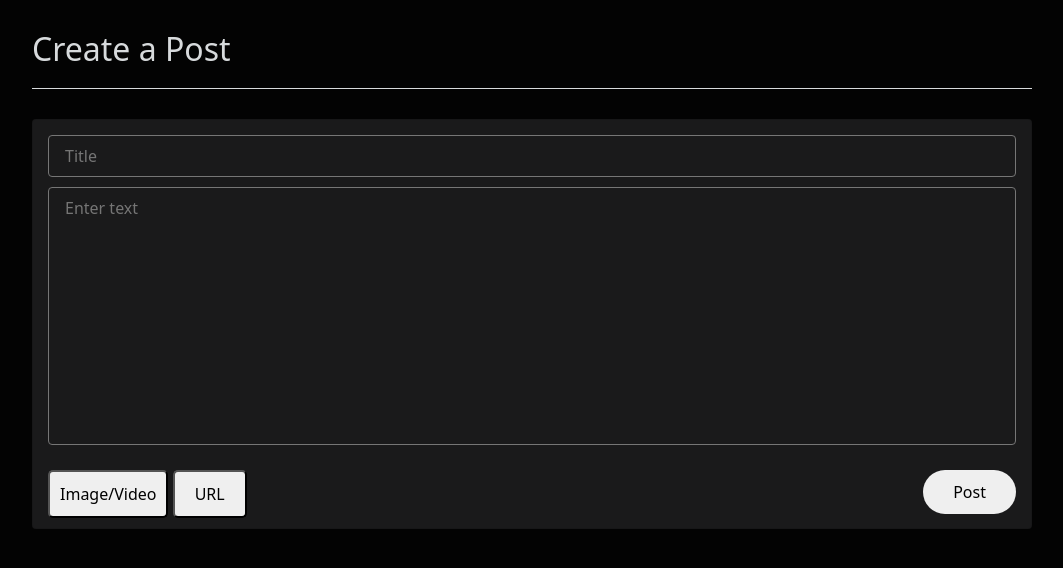
After one commit to Fenshway/roccer, a Flask app: page /create_post in a window 1280 px wide. The commit adds this page. Shown: the top 568 px of the page, without its empty margins (108-1171 px from the left). Run offline with Flask 2, Linux system fonts and the light colour scheme.

Commit message:
Adding Create Post page

```diff
--- a/app.py
+++ b/app.py
@@ -11,3 +11,7 @@ def index():
 @app.get('/settings')
 def settings():
     pass
+
+@app.get('/create_post')
+def create_post():
+    return render_template('create_post.html')
--- a/templates/_layout.html
+++ b/templates/_layout.html
@@ -1,17 +1,23 @@
 <!DOCTYPE html>
 <html lang="en">
+
 <head>
   <meta charset="UTF-8">
   <meta http-equiv="X-UA-Compatible" content="IE=edge">
   <meta name="viewport" content="width=device-width, initial-scale=1.0">
-  <link href="https://cdn.jsdelivr.net/npm/bootstrap@5.1.3/dist/css/bootstrap.min.css" rel="stylesheet" integrity="sha384-1BmE4kWBq78iYhFldvKuhfTAU6auU8tT94WrHftjDbrCEXSU1oBoqyl2QvZ6jIW3" crossorigin="anonymous">
-  <script defer src="https://cdn.jsdelivr.net/npm/bootstrap@5.1.3/dist/js/bootstrap.bundle.min.js" integrity="sha384-ka7Sk0Gln4gmtz2MlQnikT1wXgYsOg+OMhuP+IlRH9sENBO0LRn5q+8nbTov4+1p" crossorigin="anonymous"></script>
+  <link href="https://cdn.jsdelivr.net/npm/bootstrap@5.1.3/dist/css/bootstrap.min.css" rel="stylesheet"
+    integrity="sha384-1BmE4kWBq78iYhFldvKuhfTAU6auU8tT94WrHftjDbrCEXSU1oBoqyl2QvZ6jIW3" crossorigin="anonymous">
+  <script defer src="https://cdn.jsdelivr.net/npm/bootstrap@5.1.3/dist/js/bootstrap.bundle.min.js"
+    integrity="sha384-ka7Sk0Gln4gmtz2MlQnikT1wXgYsOg+OMhuP+IlRH9sENBO0LRn5q+8nbTov4+1p"
+    crossorigin="anonymous"></script>
   <title>{% block title %}{% endblock %}</title>
+  {% block style %} {% endblock %}
 </head>
 
 <body>
 
-    {% block body %}{% endblock %}
+  {% block body %}{% endblock %}
 
 </body>
+
 </html>
--- /dev/null
+++ b/templates/create_post.html
@@ -0,0 +1,106 @@
+{% extends '_layout.html' %}
+
+{% block title %}Roccer | Create post{% endblock %}
+{% block style %}
+<style>
+    * {
+        margin: 0;
+        padding: 0;
+        box-sizing: border-box;
+    }
+
+    body {
+        background-color: #030303;
+    }
+
+    .containerr {
+        max-width: 1000px;
+        margin: 30px auto;
+    }
+
+    .containerr h1 {
+        color: #D7DADC;
+        font-size: 32px;
+        margin-bottom: 30px;
+        border-bottom: 1px solid #D7DADC;
+        padding-bottom: 20px;
+    }
+
+    .containerr .card {
+        background-color: #1a1a1b;
+    }
+
+    .containerr .top-card {
+        margin: 15px 15px;
+    }
+
+    .containerr .bottom-card {
+        margin: 0px 15px;
+    }
+
+    .containerr .card .top-card textarea {
+        background-color: #1a1a1b;
+        display: block;
+        width: 100%;
+        border-radius: 4px;
+        margin-bottom: 10px;
+        resize: none;
+    }
+
+    .containerr .card .top-card textarea:nth-of-type(1) {
+        padding: 8px 68px 8px 16px;
+    }
+
+    .containerr .card .top-card textarea:nth-of-type(2) {
+        padding: 8px 16px;
+    }
+
+
+    .post-btn {
+        padding: 10px 30px;
+        border: none;
+        border-radius: 9999px;
+    }
+
+    .img-btn {
+        padding: 10px 10px;
+        border-radius: 5px;
+    }
+
+    .url-btn {
+        padding: 10px 20px;
+        border-radius: 5px;
+    }
+
+    .containerr .card .bottom-card {
+        display: flex;
+        justify-content: space-between;
+        margin-bottom: 10px;
+    }
+</style>
+{% endblock %}
+
+{% block body %}
+<form action="/index" method="post">
+    <div class="containerr">
+        <h1>Create a Post</h1>
+        <div class="card">
+            <div class="top-card">
+                <textarea class="textarea-title" name="" id="" cols="30" rows="1" placeholder="Title"></textarea>
+                <textarea name="textarea-text" id="" cols="30" rows="10" placeholder="Enter text"></textarea>
+            </div>
+
+            <div class="bottom-card">
+                <div>
+                    <button class="img-btn">Image/Video</button>
+                    <button class="url-btn">URL</button>
+                </div>
+
+                <div>
+                    <button type="submit" class="post-btn">Post</button>
+                </div>
+            </div>
+        </div>
+    </div>
+</form>
+{% endblock %}
```
